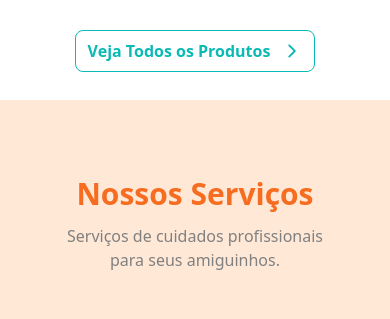
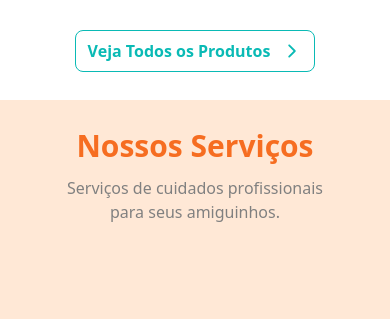
Before and after one commit to MariaJuliaAS/Pet-Love, a React (Vite) app: page / in a window 390 px wide. Shown: the part 2420-2739 px from the top of the page. Built offline with nearby package versions, Linux system fonts and the light colour scheme.

Commit message:
Parte estática e responsiva da section de nossos serviços

```diff
--- a/src/components/ourServices/index.tsx
+++ b/src/components/ourServices/index.tsx
@@ -7,12 +7,12 @@ export function OurServices() {
     return (
         <section id="ourServices" className="lg:h-screen w-full h-full flex flex-col items-center justify-center px-12 py-7 bg-[#FFE8D6]">
 
-            <div className="flex flex-col items-center mb-32 mt-12">
+            <div className="flex flex-col items-center mb-24">
                 <h1 className="sm:text-5xl text-3xl font-bold text-[#F66D21] mb-3">Nossos Serviços</h1>
                 <p className="sm:text-2xl text-base text-center text-[#808080]">Serviços de cuidados profissionais para seus amiguinhos.</p>
             </div>
 
-            <div className="lg:grid-cols-2 grid grid-cols-1 gap-24">
+            <div className="lg:grid-cols-2 grid grid-cols-1 gap-18">
                 <div className="bg-[#E6F8F7] rounded-xl border border-[#d3d3d3] flex flex-col items-center py-5 px-7">
                     <img src={bathGrooming} alt="Bath and Grooming" className="rounded-full w-20 h-20 object-cover" />
                     <h4 className="sm:text-xl font-medium text-base m-1.5">Banho e Tosa</h4>
```
